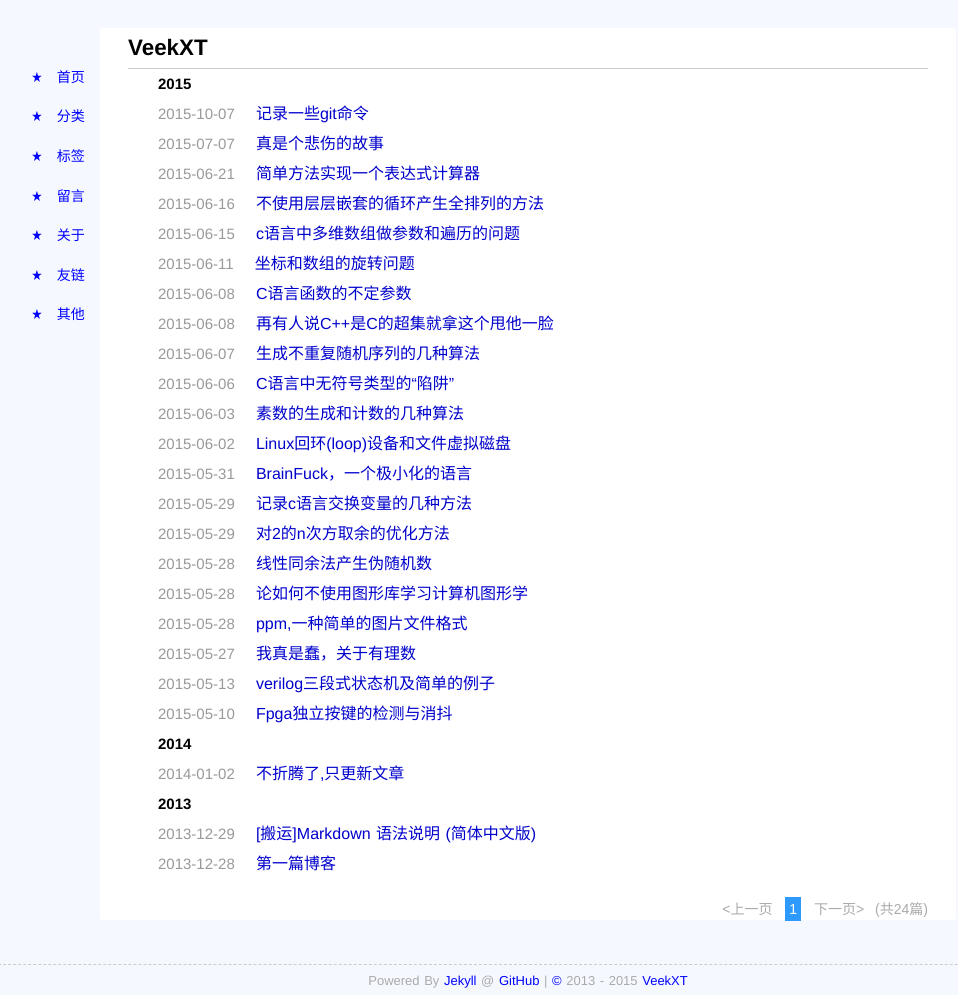
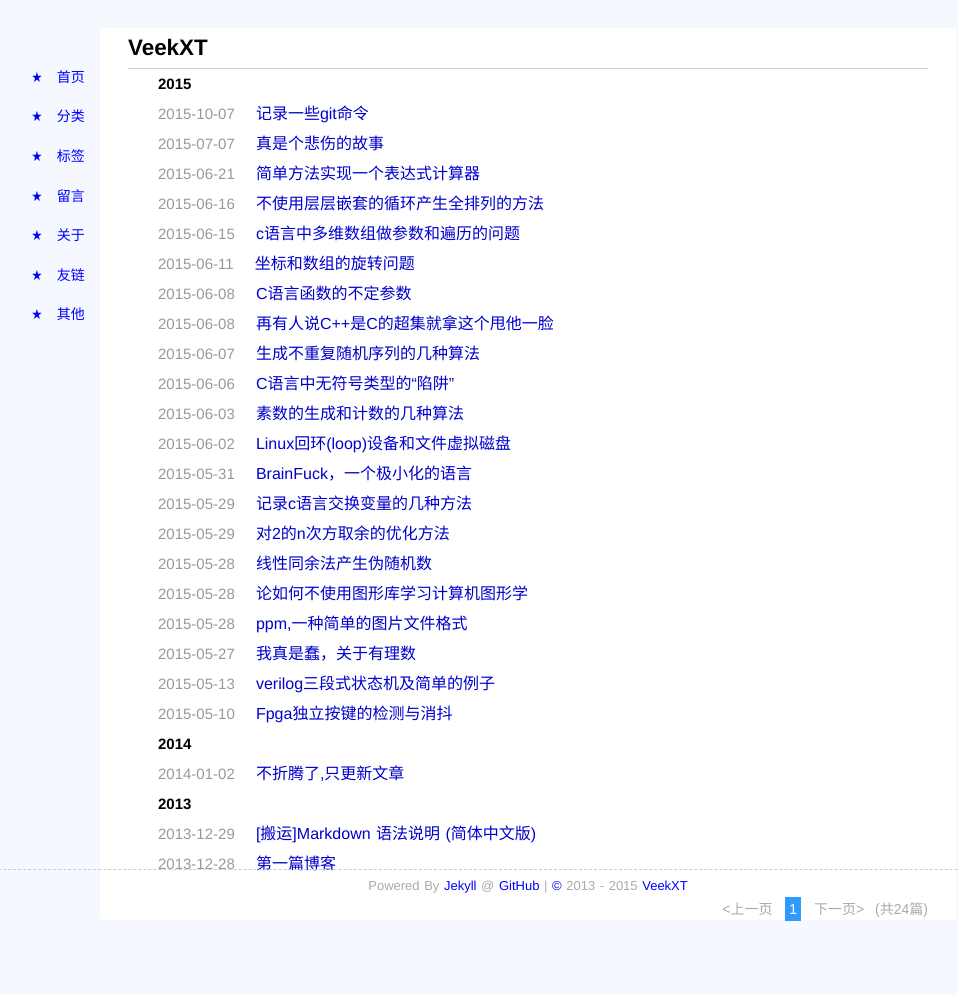
Before and after one commit to veekxt/one-point.github.io, a Jekyll site: the page built from index.html, in a window 1280 px wide. Shown: the whole page, without its empty margins (112-1070 px from the left). Built offline with Jekyll 4.4.1, drawn with Linux system fonts in a browser that asks for light colours; the list of posts is cut into pages by our own code; after the commit the page ends 964 px from its top, so only the background shows below that.

Commit message:
change post

```diff
--- a/media/css/style.css
+++ b/media/css/style.css
@@ -238,3 +238,9 @@ input[type="button"] {
 /*color: #a00;*/
 color: #000;
 }
+
+footer {
+     bottom: 0px;
+     position: absolute;
+     width: 100%;
+}
```
